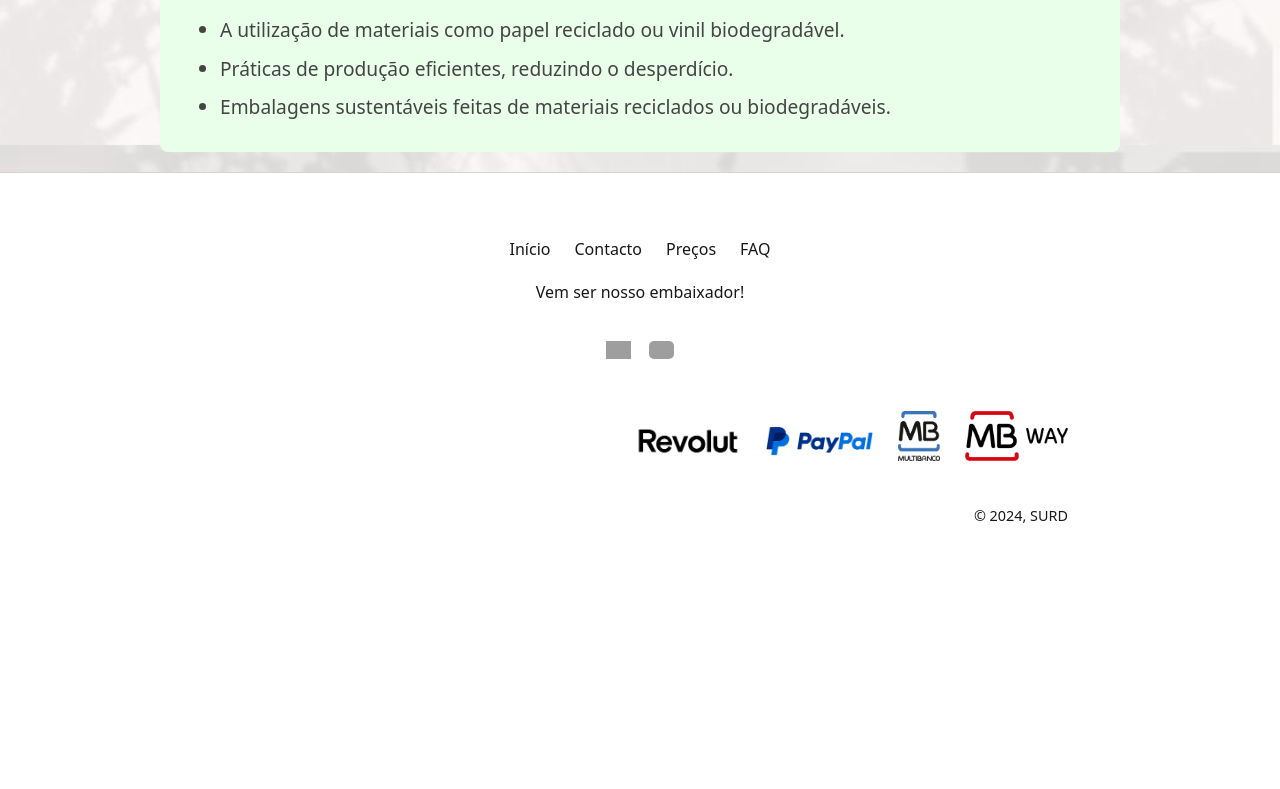
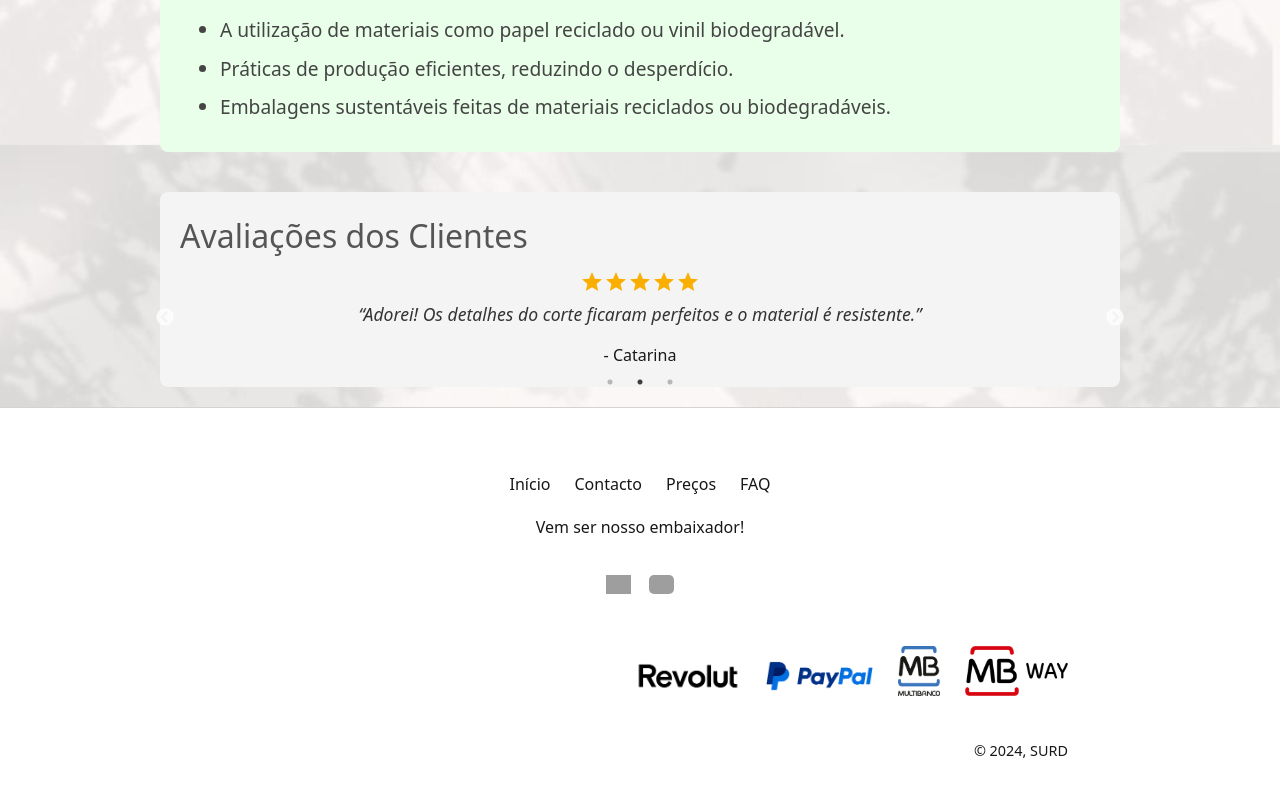
Before and after one commit to AurelioMiranda/surd, a Next.js app: page / in a window 1280 px wide. Shown: the part 1135-1924 px from the top of the page. Before the commit the page ends 1690 px from the top, so only its background shows below. Built offline with nearby package versions, Linux system fonts and the light colour scheme; grey boxes are pictures that could not be loaded.

Commit message:
Review section implemented

```diff
--- a/src/app/Home.module.css
+++ b/src/app/Home.module.css
@@ -32,6 +32,13 @@
     margin-bottom: 30px;
 }
 
+.reviewsSection {
+    background-color: #f4f4f4;
+    padding: 20px;
+    border-radius: 8px;
+    margin-top: 40px;
+}
+
 .weeklyStickers {
     background-color: #f4f4f4;
     padding: 20px;
@@ -42,7 +49,8 @@
 
 .equipe h2,
 .valores h2,
-.weeklyStickers h2 {
+.weeklyStickers h2,
+.reviewsSection h2 {
     font-size: 2rem;
     color: #555;
     margin-bottom: 10px;
@@ -88,6 +96,39 @@
     line-height: 1.7;
 }
 
+.reviewCard {
+    display: flex;
+    width: 100%;
+    justify-content: center;
+    align-items: center;
+    flex-direction: column;
+}
+
+.reviewText {
+    margin-top: 7px;
+    font-size: 1.1rem;
+    font-style: italic;
+    color: #333;
+}
+
+.reviewUser {
+    margin-top: 15px;
+}
+
+.reviewLink {
+    all: unset;
+    color: blue;
+    text-decoration: underline;
+}
+
+.reviewLink:hover {
+    cursor: pointer;
+}
+
+.reviewLink:visited {
+    color: purple;
+}
+
 /* Carousel styles */
 @import "~slick-carousel/slick/slick.css";
 @import "~slick-carousel/slick/slick-theme.css";
--- a/src/app/page.js
+++ b/src/app/page.js
@@ -2,11 +2,14 @@
 import 'slick-carousel/slick/slick.css';
 import 'slick-carousel/slick/slick-theme.css';
 import React, { useEffect, useState } from 'react';
+import { Rating, TextField, Button } from '@mui/material';
 import Slider from 'react-slick';
 import styles from './Home.module.css';
 
 export default function HomePage() {
   const [isClient, setIsClient] = useState(false);
+  const [newReview, setNewReview] = useState('');
+  const [newRating, setNewRating] = useState(2.5);
 
   useEffect(() => {
     setIsClient(true);
@@ -22,9 +25,32 @@ export default function HomePage() {
     autoplaySpeed: 3000,
   };
 
+  const settingsReview = {
+    dots: true,
+    infinite: true,
+    speed: 600,
+    slidesToShow: 1,
+    slidesToScroll: 1,
+    autoplay: true,
+    autoplaySpeed: 5000,
+  };
+
   if (!isClient) {
     return null;
   }
+
+  const reviews = [
+    {
+      user: 'Leandro',
+      text: 'Os stickers são incríveis! A qualidade é top e a entrega foi super rápida.',
+      rating: 5,
+    },
+    {
+      user: 'Catarina',
+      text: 'Adorei! Os detalhes do corte ficaram perfeitos e o material é resistente.',
+      rating: 5,
+    },
+  ];
 
   return (
     <>
@@ -99,6 +125,32 @@ export default function HomePage() {
             <li>Embalagens sustentáveis feitas de materiais reciclados ou biodegradáveis.</li>
           </ul>
         </section>
+
+        <section className={styles.reviewsSection}>
+          <h2>Avaliações dos Clientes</h2>
+          <div className={styles.reviewsContainer}>
+
+            <Slider {...settingsReview}>
+              {reviews.map((review, index) => (
+                <div>
+                  <div key={index} className={styles.reviewCard}>
+                    <Rating name={`read-only-${index}`} value={review.rating} precision={0.5} readOnly />
+                    <p className={styles.reviewText}>“{review.text}”</p>
+                    <p className={styles.reviewUser}>- {review.user}</p>
+                  </div>
+                </div>
+              ))}
+              <div>
+                <div className={styles.reviewCard} style={{ padding: '1rem', textAlign: 'center' }}>
+                  <h3>Envie a sua avaliação!</h3>
+                  <p>Submita a sua avaliação <a className={styles.reviewLink} href="/">
+                    aqui
+                  </a>.</p>
+                </div>
+              </div>
+            </Slider>
+          </div>
+        </section>
       </div>
 
       <img maw={240} width="100%" height="25"
```
Also changed, not shown: src/app/avaliacao/avaliacao.module.css (added), src/app/avaliacao/page.js (added).
